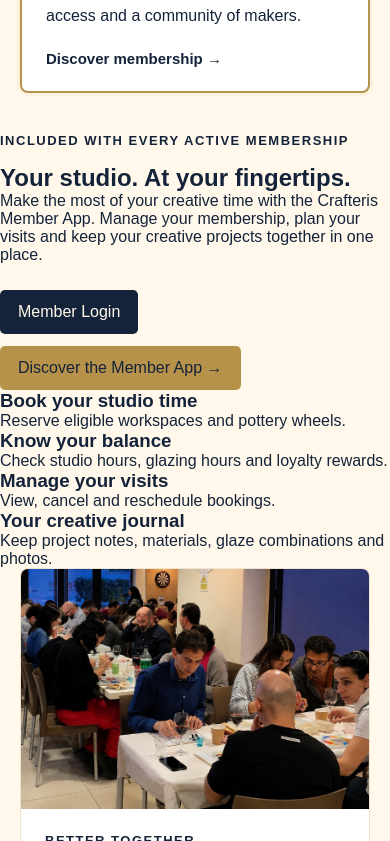
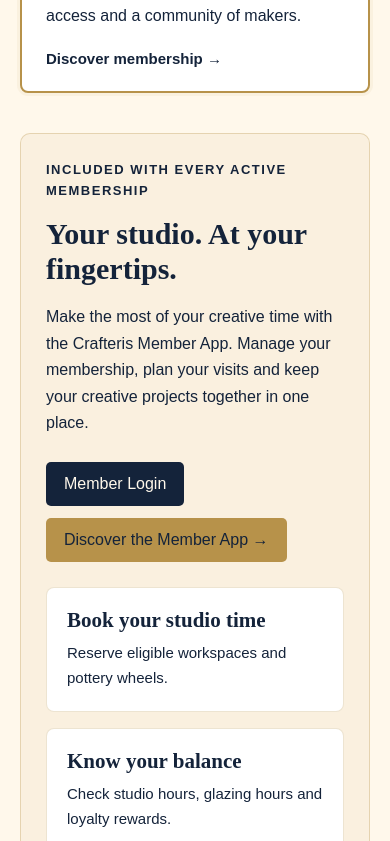
Before and after one commit to guzzep/crafteris-studio-website, a Next.js app: page / in a window 390 px wide. Shown: the part 2623-3464 px from the top of the page. Built offline with nearby package versions, Linux system fonts and the light colour scheme; no server answers; the database is empty.

Commit message:
Make Member App benefits and sign-in prominent

```diff
--- a/src/app/page.module.css
+++ b/src/app/page.module.css
@@ -55,3 +55,5 @@
 @media(max-width:1280px) { .groupFeature { margin-left:32px; margin-right:32px; } }
 @media(min-width:601px) and (max-width:900px) { .offeringGrid { grid-template-columns:repeat(3,minmax(0,1fr)); gap:14px; } .offeringCopy { padding:18px; } .offeringCopy h3 { font-size:22px; } .offeringCard > img { height:180px; } .groupFeature > div { padding:24px; } }
 @media(max-width:600px) { .groupFeature { grid-template-columns:1fr; margin:0 20px 40px; } .groupFeature > img { min-height:0; height:240px; } .groupFeature > div { padding:24px; } .visitFeature { padding:40px 20px; } }
+
+.memberApp{max-width:1216px;margin:0 auto 60px;padding:40px;display:grid;grid-template-columns:1fr 1fr;gap:40px;align-items:center;background:#b7924a12;border:1px solid #b7924a50;border-radius:10px;scroll-margin-top:24px}.memberApp h2{font:bold clamp(30px,3.5vw,42px)/1.15 serif;margin-bottom:18px}.memberApp p{line-height:1.65}.appFeatures{display:grid;grid-template-columns:1fr 1fr;gap:16px}.appFeatures article{padding:20px;background:white;border:1px solid #b7924a40;border-radius:8px}.appFeatures h3{font:bold 21px serif;margin-bottom:8px}.appFeatures p{font-size:15px}@media(max-width:1280px){.memberApp{margin-left:32px;margin-right:32px}}@media(max-width:760px){.memberApp{grid-template-columns:1fr;padding:25px;margin:0 20px 40px;gap:25px}}@media(max-width:420px){.appFeatures{grid-template-columns:1fr}}
```
